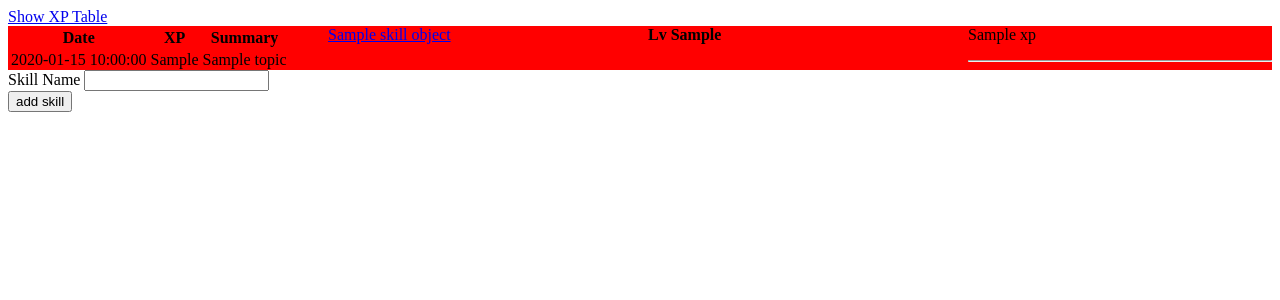
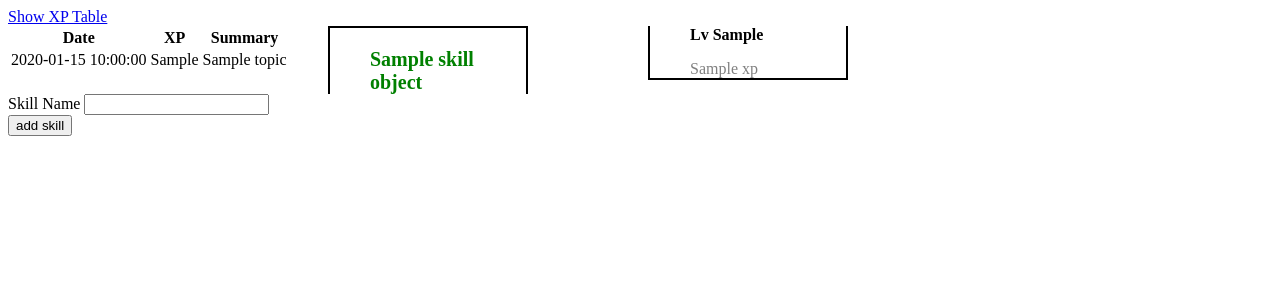
Before and after one commit to IsHaltEchtSo/xp_tracker, a Flask app: template app/skill/templates/index.html in a window 1280 px wide. Shown: the part 36-336 px from the top of the page. Run offline with Flask 2, Linux system fonts and the light colour scheme; the template is opened without the code that fills it: values that come from a table or form of the project are taken from there, most other values are stand-ins (such as "Sample title", 1, 10 or a date in 2020).

Commit message:
css for skill-cards

```diff
--- a/app/skill/static/css/index.css
+++ b/app/skill/static/css/index.css
@@ -1,4 +1,28 @@
 .columnbox {
     column-count: 4;
-    background-color: red;
 }
+
+.skill-card {
+    box-sizing: border-box;
+    border: black solid 2px;
+    width: 200px;
+    padding-left: 40px;
+    margin-top: 4px;
+}
+
+.skill-link {
+    text-decoration: none;
+}
+    .skill-name {
+        font-weight: 900;
+        font-size: 20px;
+        color: green;
+    }
+    .skill-level {
+        font-weight: 600;
+        color: black;
+    }
+    .skill-xp {
+        font-weight: 300;
+        color: grey;
+    }
--- a/app/skill/templates/index.html
+++ b/app/skill/templates/index.html
@@ -32,14 +32,13 @@
     <!-- SKILLS LISTING -->
     <div class="skills-list">
         {% for skill_name, skill_object in skills.items() %}
-            <div class="skill-card">
-                <a href={{ url_for('skill_bp.skill_page', skill_name=skill_name) }}>
-                     <p>{{skill_object.name}}</p>
-                 </a>
-                 <p><b>Lv {{ skill_object.lv }}</b></p>
-                 <p>{{ skill_object.xp }} xp</p>
-                <hr>
-            </div>
+        <div class="skill-card">
+            <a class='skill-link' href={{ url_for('skill_bp.skill_page', skill_name=skill_name) }}>
+                <p class="skill-name"> {{skill_object.name}} </p>
+                <p class="skill-level"> Lv {{ skill_object.lv }} </p>
+                <p class="skill-xp"> {{ skill_object.xp }} xp </p>
+            </a>
+        </div>
         {% endfor %}
     </div>
 </div>
```
